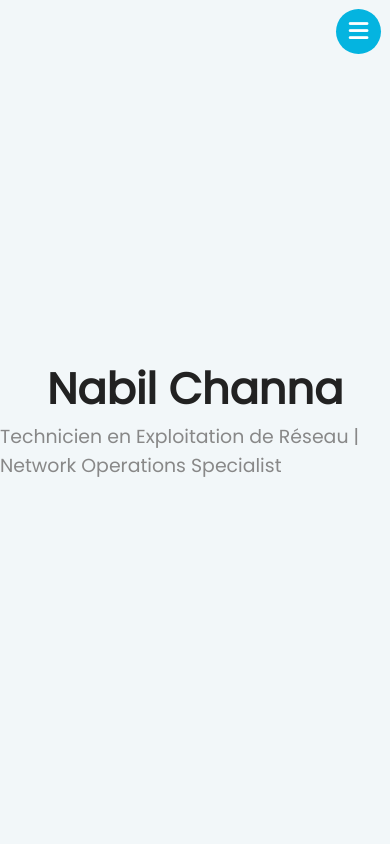
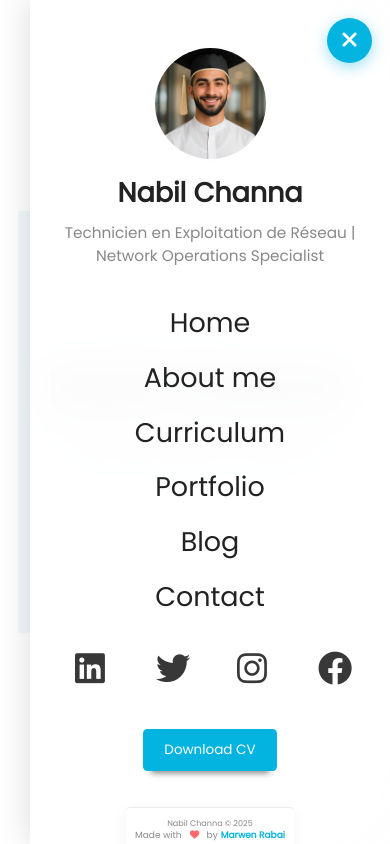
Before and after one commit to Marwen-Rabai/channa-nabil, a plain HTML site: page index.html in a window 390 px wide. Both pictures are taken after a click on the element 358 px from the left and 31 px from the top of the page. Drawn offline with Linux system fonts and the light colour scheme.

Commit message:
Fix mobile menu text visibility and improve mobile UX

```diff
--- a/css/responsive.css
+++ b/css/responsive.css
@@ -34,50 +34,81 @@
   }
 }
 
+/* Additional mobile styles for better UX */
+@media screen and (max-width: 1200px) {
+  .page__name {
+    font-size: 5.5rem;
+    line-height: 6rem;
+    text-align: center;
+    margin-bottom: 1.5rem;
+  }
+  .page__job {
+    font-size: 2.2rem;
+    line-height: 2.8rem;
+    text-align: center;
+    margin-bottom: 2rem;
+  }
+}
+
 @media screen and (max-width: 1060px) {
   body {
-    background: none;
+    background: var(--color-background);
     position: static;
     height: 100vh;
+    overflow-x: hidden;
+    -webkit-text-size-adjust: 100%;
+    -webkit-tap-highlight-color: transparent;
+    touch-action: pan-y;
   }
   .layout {
     width: 100%;
     height: 100%;
-    min-height: 100%;
+    min-height: 100vh;
     margin: 0;
     border-radius: 0;
     grid-template-areas: "content";
     grid-template-columns: 100%;
-    overflow: hidden;
+    overflow: visible;
+    position: relative;
   }
 
   .layout__aside {
     display: block;
-    position: absolute;
-    max-width: 37rem;
-    height: auto;
+    position: fixed;
+    width: 100%;
+    max-width: 40rem;
+    height: 100vh;
     top: 0;
     right: 0;
-    bottom: 0;
     border-radius: 0;
-    background-color: var(--color-semi-transparent-25-dark);
-    backdrop-filter: blur(8px);
-    -webkit-backdrop-filter: blur(8px);
-    padding: 0 2rem;
+    background-color: rgba(255, 255, 255, 0.95);
+    backdrop-filter: blur(20px);
+    -webkit-backdrop-filter: blur(20px);
+    padding: 2rem;
     text-align: center;
-    overflow: auto;
-    transition: all 0.3s ease-in-out;
-    z-index: 2;
+    overflow-y: auto;
+    overflow-x: hidden;
+    transition: all 0.4s cubic-bezier(0.25, 0.8, 0.25, 1);
+    z-index: 1000;
     /* HIDDEN START POSITION */
-    margin-right: -100%;
+    transform: translateX(100%);
     opacity: 0;
+    visibility: hidden;
+    box-shadow: -5px 0 25px rgba(0, 0, 0, 0.1);
+  }
 
+  /* Fix text colors in mobile menu */
+  .layout__aside .user-info__name {
+    color: var(--color-title) !important;
+  }
+
+  .layout__aside .user-info__job {
+    color: var(--color-subtitle) !important;
   }
   .layout__aside--active {
-    width: 100%;
-    margin-right: 0;
+    transform: translateX(0);
     opacity: 1;
-
+    visibility: visible;
   }
   .layout__aside--hidden {
   }
@@ -103,13 +134,13 @@
   }
   .menu__overlay {
     position: static;
-    opacity: 0.8;
+    opacity: 1;
     margin-top: 0;
     padding: 0;
     box-shadow: none;
     font-size: 3rem;
     line-height: 3.5rem;
-    color: var(--color-primary);
+    color: var(--color-title) !important;
     background-color: none;
     backdrop-filter: none;
     -webkit-backdrop-filter: none;
@@ -128,6 +159,14 @@
     font-size: 3.8rem;
     line-height: 3.2rem;
   }
+  .social__option .social__link {
+    color: var(--color-title) !important;
+    transition: all 0.3s ease;
+  }
+  .social__option:hover .social__link {
+    color: var(--color-secondary) !important;
+    transform: scale(1.1);
+  }
   .social__option:hover {
     box-shadow: -5px -4px 17px 4px #f1f0f0, 2px 4px 17px 7px #29bdd3;
   }
@@ -135,15 +174,35 @@
     text-decoration: none;
     display: block;
     padding: 1.3rem 0rem;
+    color: var(--color-title) !important;
+    transition: all 0.3s ease;
+  }
+  .menu__link:hover {
+    color: var(--color-secondary) !important;
+    transform: translateX(10px);
   }
   .menu__link--active {
     opacity: 1;
+    color: var(--color-secondary) !important;
   }
   .menu__icon {
     display: none;
   }
-  .user-info__btn{
+  .user-info__btn {
     background-color: var(--color-secondary);
+    color: var(--color-primary) !important;
+    border: none;
+    padding: 1.2rem 2.4rem;
+    border-radius: 0.5rem;
+    font-weight: 500;
+    text-decoration: none;
+    display: inline-block;
+    transition: all 0.3s ease;
+  }
+  .user-info__btn:hover {
+    background-color: var(--color-title);
+    transform: translateY(-2px);
+    box-shadow: 0 8px 25px rgba(4, 180, 224, 0.3);
   }
   .layout__menu {
     position: static;
@@ -151,12 +210,12 @@
   }
   .layout__menu-toggle {
     display: block;
-    position: absolute;
+    position: fixed;
     width: 5rem;
     height: 5rem;
     color: var(--color-primary);
-    top: 1rem;
-    right: 1rem;
+    top: 2rem;
+    right: 2rem;
     background-color: var(--color-secondary);
     overflow: hidden;
     line-height: 5rem;
@@ -165,7 +224,17 @@
     border-radius: 50%;
     transition: all 0.3s ease-in-out;
     cursor: pointer;
-    z-index: 4;
+    z-index: 9999;
+    box-shadow: 0 4px 15px rgba(4, 180, 224, 0.4);
+    border: none;
+    outline: none;
+  }
+  .layout__menu-toggle:hover {
+    transform: scale(1.1);
+    box-shadow: 0 6px 20px rgba(4, 180, 224, 0.6);
+  }
+  .layout__menu-toggle:active {
+    transform: scale(0.95);
   }
   .menu-toggle__icon {
     transition: all 0.3s ease-in-out;
@@ -183,14 +252,59 @@
     position: static;
     padding-bottom: 2rem;
   }
+
+  .user-info__footer .footer__copyright {
+    color: var(--color-subtitle) !important;
+  }
+
+  .user-info__footer .footer__signature {
+    color: var(--color-subtitle) !important;
+  }
+
+  .user-info__footer .footer__author {
+    color: var(--color-secondary) !important;
+  }
   .layout__content {
     border: 0;
-    background-color: transparent;
+    background-color: var(--color-primary);
     height: 100%;
+    min-height: 100vh;
+    padding: 2rem;
+    display: flex;
+    align-items: center;
+    justify-content: center;
+    position: relative;
+    z-index: 1;
   }
   .content__page {
     border-radius: 0;
-    height: 100vh;
+    height: auto;
+    min-height: 50vh;
+    width: 100%;
+    display: flex;
+    flex-direction: column;
+    align-items: center;
+    justify-content: center;
+    text-align: center;
+    padding: 3rem 1rem;
+  }
+
+  .page__name {
+    font-size: 6rem;
+    line-height: 6.5rem;
+    text-align: center;
+    margin-bottom: 1.5rem;
+    color: var(--color-title);
+    font-weight: bold;
+  }
+
+  .page__job {
+    font-size: 2.4rem;
+    line-height: 3rem;
+    text-align: center;
+    color: var(--color-subtitle);
+    margin-bottom: 2rem;
+    font-weight: 400;
   }
 }
 
@@ -274,7 +388,17 @@
     font-size: 4.8rem;
     line-height: 5.6rem;
     text-align: center;
+    margin-bottom: 1rem;
+    color: var(--color-title);
   }
+  .page__job {
+    font-size: 1.8rem;
+    line-height: 2.4rem;
+    text-align: center;
+    color: var(--color-subtitle);
+    margin-bottom: 2rem;
+  }
+
   .certificate__logo {
     width: 100%;
   }
--- a/css/style.css
+++ b/css/style.css
@@ -45,6 +45,37 @@
 ::selection {
   color: var(--color-text);
   background-color: var(--color-background);
+}
+
+/* ANIMATION STYLES ************************************** */
+.fade-element {
+  opacity: 0;
+  transform: translateY(30px);
+  transition: all 0.6s cubic-bezier(0.34, 1.56, 0.64, 1);
+}
+
+.fade-in-up {
+  opacity: 1 !important;
+  transform: translateY(0) !important;
+}
+
+.ripple-effect {
+  position: absolute;
+  border-radius: 50%;
+  background: rgba(255, 255, 255, 0.6);
+  pointer-events: none;
+  animation: ripple 0.6s ease-out;
+}
+
+@keyframes ripple {
+  from {
+    transform: scale(0);
+    opacity: 1;
+  }
+  to {
+    transform: scale(4);
+    opacity: 0;
+  }
 }
 /* GENERAL STYLES/ESTILOS GENERALES*********************************** */
 html {
--- a/js/animations.js
+++ b/js/animations.js
@@ -31,9 +31,13 @@ class PortfolioAnimations {
         ];
 
         typeWriterElements.forEach(element => {
+            try {
                 const targetElement = document.querySelector(element.selector);
-            if (targetElement) {
+                if (targetElement && targetElement.textContent) {
                     this.typeWriter(targetElement, element.speed, element.delay);
+                }
+            } catch (error) {
+                console.warn(`Failed to initialize typing effect for ${element.selector}:`, error);
             }
         });
     }
@@ -65,9 +69,14 @@ class PortfolioAnimations {
      * Scroll Animations and Intersection Observer
      */
     setupScrollAnimations() {
+        try {
             const fadeInElements = document.querySelectorAll(
                 '.content__page, .about__personal-info, .services__service, .testimonials__testimonial, .portfolio__work, .blog__post'
             );
+
+            if (fadeInElements.length === 0) {
+                return;
+            }
 
             const observerOptions = {
                 threshold: 0.1,
@@ -84,11 +93,16 @@ class PortfolioAnimations {
             }, observerOptions);
 
             fadeInElements.forEach(element => {
+                if (element) {
                     element.classList.add('fade-element');
                     fadeInObserver.observe(element);
+                }
             });
 
             this.setupCounterAnimations();
+        } catch (error) {
+            console.warn('Failed to setup scroll animations:', error);
+        }
     }
 
     setupCounterAnimations() {
@@ -129,30 +143,42 @@ class PortfolioAnimations {
      * Micro-interactions for interactive elements
      */
     setupMicroInteractions() {
+        try {
             const menuLinks = document.querySelectorAll('.menu__link');
             menuLinks.forEach(link => {
+                if (link) {
                     link.addEventListener('mouseenter', this.menuHoverIn);
                     link.addEventListener('mouseleave', this.menuHoverOut);
+                }
             });
 
             const socialLinks = document.querySelectorAll('.social__link');
             socialLinks.forEach(link => {
+                if (link) {
                     link.addEventListener('mouseenter', this.socialHoverIn);
                     link.addEventListener('mouseleave', this.socialHoverOut);
+                }
             });
 
             const buttons = document.querySelectorAll('.user-info__btn, .btn, button');
             buttons.forEach(button => {
+                if (button) {
                     button.addEventListener('mouseenter', this.buttonHoverIn);
                     button.addEventListener('mouseleave', this.buttonHoverOut);
                     button.addEventListener('click', this.buttonClick);
+                }
             });
 
             const portfolioItems = document.querySelectorAll('.portfolio__work, .work__item');
             portfolioItems.forEach(item => {
+                if (item) {
                     item.addEventListener('mouseenter', this.portfolioHoverIn);
                     item.addEventListener('mouseleave', this.portfolioHoverOut);
+                }
             });
+        } catch (error) {
+            console.warn('Failed to setup micro-interactions:', error);
+        }
     }
 
     menuHoverIn(e) {
@@ -380,76 +406,7 @@ class PortfolioAnimations {
     }
 }
 
-// Enhanced mobile menu with animations
-class EnhancedMobileMenu {
-    constructor() {
-        this.aside = document.querySelector('.layout__aside');
-        this.button = document.querySelector('.layout__menu-toggle');
-        this.icon = document.querySelector('.menu-toggle__icon');
-        this.content = document.querySelector('.content__page');
-        this.init();
-    }
-
-    init() {
-        if (this.button) {
-            this.button.addEventListener('click', this.toggleMenu.bind(this));
-        }
-
-        document.addEventListener('click', this.closeMenuOutside.bind(this));
-        window.addEventListener('resize', this.handleResize.bind(this));
-    }
-
-    toggleMenu(event) {
-        const isActive = this.aside.classList.contains('layout__aside--active');
-
-        if (!isActive) {
-            this.openMenu();
-        } else {
-            this.closeMenu();
-        }
-    }
-
-    openMenu() {
-        this.aside.classList.add('layout__aside--active');
-        this.icon.classList.remove('fa-bars');
-        this.icon.classList.add('fa-xmark');
-
-        const menuItems = this.aside.querySelectorAll('.menu__option');
-        menuItems.forEach((item, index) => {
-            item.style.opacity = '0';
-            item.style.transform = 'translateX(-50px)';
-
-            setTimeout(() => {
-                item.style.transition = 'all 0.3s cubic-bezier(0.34, 1.56, 0.64, 1)';
-                item.style.opacity = '1';
-                item.style.transform = 'translateX(0)';
-            }, index * 50 + 100);
-        });
-    }
-
-    closeMenu() {
-        this.aside.classList.remove('layout__aside--active');
-        this.icon.classList.remove('fa-xmark');
-        this.icon.classList.add('fa-bars');
-    }
-
-    closeMenuOutside(event) {
-        if (
-            this.aside.classList.contains('layout__aside--active') &&
-            event.target === this.content &&
-            event.target !== this.button
-        ) {
-            this.closeMenu();
-        }
-    }
-
-    handleResize() {
-        const size = parseInt(document.body.clientWidth);
-        if (size < 1060) {
-            this.closeMenu();
-        }
-    }
-}
+// Mobile menu functionality is handled in menu.js to avoid conflicts
 
 // Utility functions for performance
 const utils = {
@@ -482,7 +439,6 @@ const utils = {
 // Initialize animations when DOM is loaded
 document.addEventListener('DOMContentLoaded', () => {
     new PortfolioAnimations();
-    new EnhancedMobileMenu();
 });
 
 // Handle page visibility changes for performance
--- a/js/menu.js
+++ b/js/menu.js
@@ -1,10 +1,23 @@
-let aside = document.querySelector(".layout__aside");
-let button = document.querySelector(".layout__menu-toggle");
-let icon = document.querySelector(".menu-toggle__icon");
-let layout = document.querySelector(".layout");
-let content = document.querySelector(".content__page");
+// Wait for DOM to be ready
+document.addEventListener('DOMContentLoaded', function() {
+  const aside = document.querySelector(".layout__aside");
+  const button = document.querySelector(".layout__menu-toggle");
+  const icon = document.querySelector(".menu-toggle__icon");
+  const layout = document.querySelector(".layout");
+  const content = document.querySelector(".content__page");
 
-button.addEventListener("click", (event) => {
+  // Check if elements exist before adding event listeners
+  if (!aside || !button || !icon) {
+    console.warn('Menu elements not found');
+    return;
+  }
+
+  // Ensure menu starts in closed state
+  aside.classList.remove("layout__aside--active");
+  icon.classList.remove("fa-xmark");
+  icon.classList.add("fa-bars");
+
+  function toggleMenu() {
     let visible = document.querySelector(".layout__aside--active");
     if (!visible) {
       aside.classList.add("layout__aside--active");
@@ -15,6 +28,24 @@ button.addEventListener("click", (event) => {
       icon.classList.remove("fa-xmark");
       icon.classList.add("fa-bars");
     }
+  }
+
+  // Add both click and touch events for better mobile support
+  button.addEventListener("click", (event) => {
+    event.preventDefault();
+    event.stopPropagation();
+    toggleMenu();
+  });
+
+  button.addEventListener("touchstart", (event) => {
+    event.preventDefault();
+    event.stopPropagation();
+  });
+
+  button.addEventListener("touchend", (event) => {
+    event.preventDefault();
+    event.stopPropagation();
+    toggleMenu();
   });
 
 //SOLVE IT
@@ -38,11 +69,11 @@ document.addEventListener("click", (event) => {
     // console.log(event.target === content)
 
     if (
-    document.querySelector(".layout__aside").classList.contains("layout__aside--active")
+      aside.classList.contains("layout__aside--active")
       &&
-    event.target === content
+      !aside.contains(event.target)
       &&
-    event.target !== button
+      !button.contains(event.target)
     ) {
       console.log(event.target)
       aside.classList.remove("layout__aside--active");
@@ -63,4 +94,6 @@ window.addEventListener("resize", () => {
       icon.classList.add("fa-bars");
 
    }
-})
+  });
+
+}); // Close DOMContentLoaded function
```
Also changed, not shown: index.html (+1 -1 lines). Lines whose indentation alone changed are shown as unchanged.
